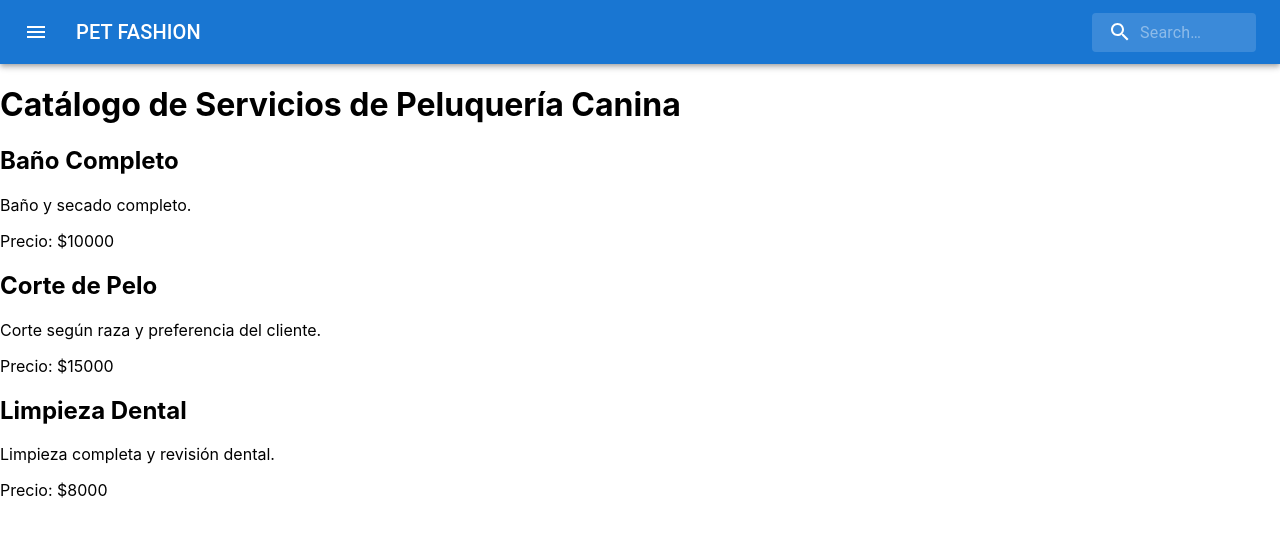
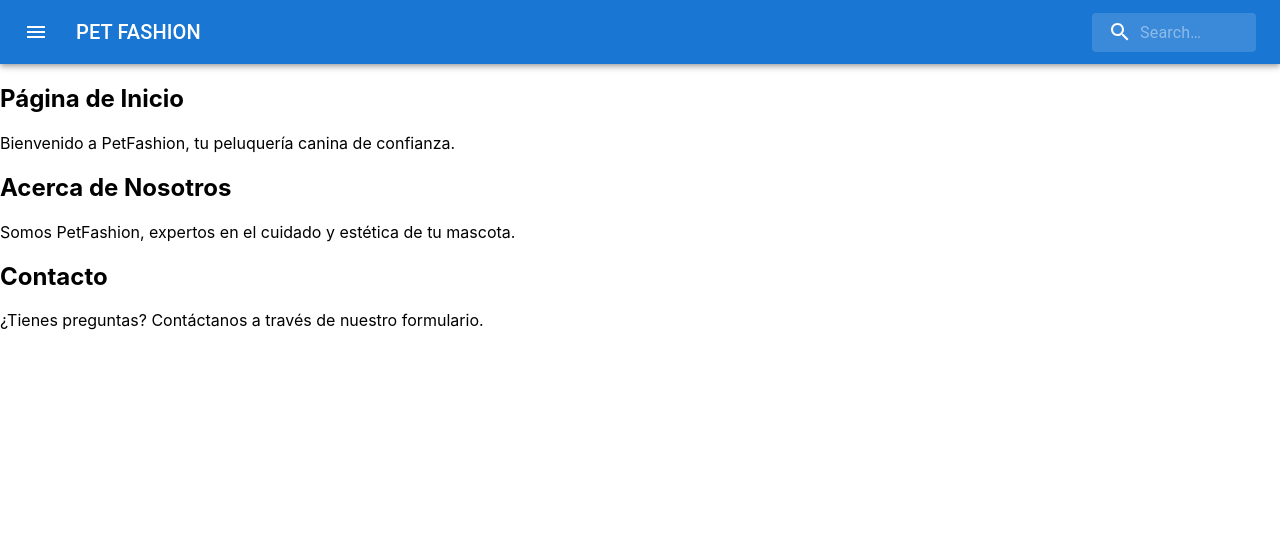
Before and after one commit to bohaz/petfashion, a React (Create React App) app: page / in a window 1280 px wide. Shown: the top 534 px of the page. Built offline with nearby package versions, Linux system fonts and the light colour scheme.

Commit message:
Update app js

```diff
--- a/src/App.js
+++ b/src/App.js
@@ -1,15 +1,23 @@
 import React from "react";
+import { BrowserRouter as Router, Routes, Route } from 'react-router-dom';
 import ListaDeServicios from "./components/ListaDeServicios";
 import SearchAppBar from "./components/BarraDeNavegacion";
+import HomePage from "./components/HomePage";
+import AboutPage from "./components/AboutPage";
+import ContactPage from "./components/ContactPage";
 
 
 function App() {
   return (
-    <div>
+    <Router>
       <SearchAppBar />
-      <h1>Catálogo de Servicios de Peluquería Canina</h1>
-      <ListaDeServicios />
-    </div>
+      <Routes>
+        <Route path="/" element={<HomePage />} />
+        <Route path="/about" element={<AboutPage />} />
+        <Route path="/contact" element={<ContactPage />} />
+        <Route path="/servicios" element={<ListaDeServicios />} />
+      </Routes>
+    </Router>
   );
 }
 
```
